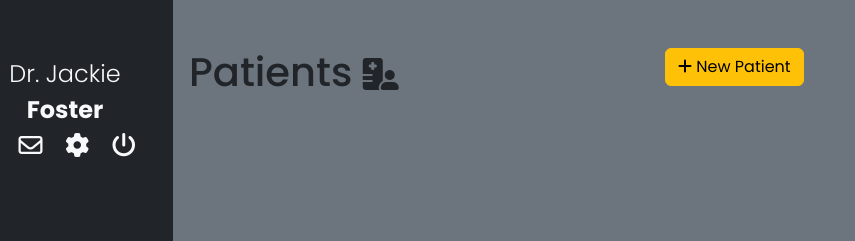
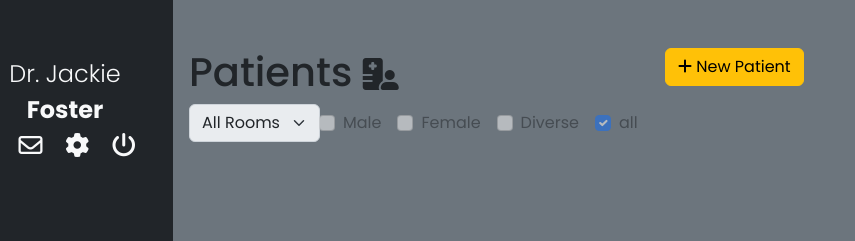
Before and after one commit to santiagomanso/codeAcademyBerlin, a plain HTML site: page Module1/project2/sprint2/index.html in a window 1280 px wide. Shown: the top 241 px of the page, 147-1002 px from the left. Drawn offline with nearby package versions, Linux system fonts and the light colour scheme; no server answers.

Commit message:
🔧 added HTML options

```diff
--- a/Module1/project2/sprint2/index.html
+++ b/Module1/project2/sprint2/index.html
@@ -93,8 +93,87 @@
                 New Patient
               </button>
             </div>
-            <div class="row" id="main"></div>
+            <div class="row d-flex align-items-baseline">
+              <div class="col-2">
+                <select class="form-select" id="selectRoom" disabled>
+                  <option value="all">All Rooms</option>
+                </select>
+              </div>
+              <div class="col-4">
+                <div class="d-flex justify-content-center">
+                  <div class="form-check form-check-inline">
+                    <input
+                      class="form-check-input"
+                      type="checkbox"
+                      name="gender"
+                      id="filterCheckMale"
+                      value="male"
+                      disabled
+                    />
+                    <label
+                      class="form-check-label"
+                      id="labelMale"
+                      for="filterCheckMale"
+                    >
+                      Male</label
+                    >
+                  </div>
+                  <div class="form-check form-check-inline">
+                    <input
+                      class="form-check-input"
+                      type="checkbox"
+                      name="gender"
+                      id="filterCheckFemale"
+                      value="female"
+                      disabled
+                    />
+                    <label
+                      class="form-check-label"
+                      id="labelFemale"
+                      for="filterCheckFemale"
+                      >Female</label
+                    >
+                  </div>
+                  <div class="form-check form-check-inline">
+                    <input
+                      class="form-check-input"
+                      type="checkbox"
+                      name="gender"
+                      id="filterCheckDiverse"
+                      value="diverse"
+                      disabled
+                    />
+                    <label
+                      class="form-check-label"
+                      id="labelDiverse"
+                      for="filterCheckDiverse"
+                    >
+                      Diverse
+                    </label>
+                  </div>
+                  <div class="form-check form-check-inline">
+                    <input
+                      class="form-check-input"
+                      type="checkbox"
+                      name="gender"
+                      id="filterCheckAll"
+                      value="all"
+                      checked
+                      disabled
+                    />
+                    <label
+                      class="form-check-label"
+                      id="labelMale"
+                      for="filterCheckAll"
+                    >
+                      all</label
+                    >
+                  </div>
+                </div>
+              </div>
+            </div>
           </div>
+          <div class="row" id="main"></div>
         </main>
       </div>
     </div>
```
